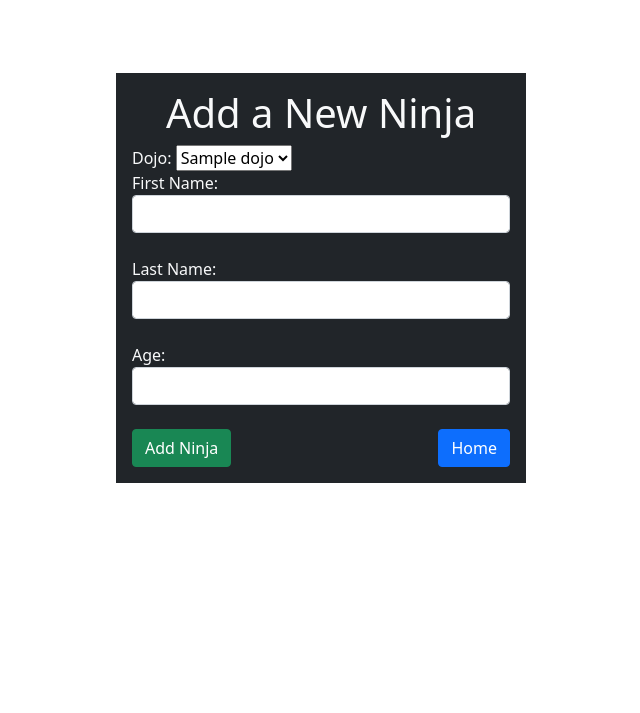
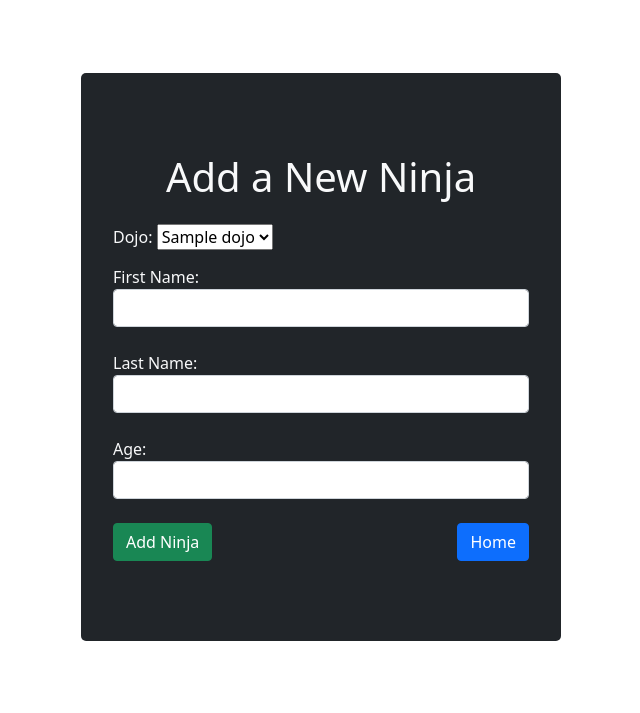
Before and after one commit to kathleenbk/dojos_and_ninjas, a Flask app: template flask_app/templates/newninja.html in a window 1280 px wide. Shown: the top 713 px of the page, without its empty margins (319-959 px from the left). Run offline with Flask 2, Linux system fonts and the light colour scheme; the template is opened without the code that fills it: most values are stand-ins (such as "Sample title", 1, 10 or a date in 2020).

Commit message:
updated styling

```diff
--- a/flask_app/templates/newninja.html
+++ b/flask_app/templates/newninja.html
@@ -8,26 +8,29 @@
     <title>New Ninja</title>
     <style>
         .box {
-            padding: 25px;
+            padding:25px 400px 25px 400px;
+
         }
         .select {
-            padding: 15px;
-            margin: 15px
+
+            margin: 15px 0px 15px 0px;
         }
         .other {
-            padding: 15px
+            padding: 15px;
+        }
+        .form {
+
+            border-radius: 5px;
         }
     </style>
 </head>
 <body>
     <div class="box">
-
-        <form action="/ninjas/create" method="POST" class="p-3 col-4 mx-auto my-5 bg-dark text-light">
-            <div>
+        <div class="form bg-dark text-light p-3 mx-auto my-5">
+            <form action="/ninjas/create" method="POST" class="p-3 mx-auto my-5">
                 <h1 class="text-center">Add a New Ninja</h1>
-            </div>
                 <label for="dojo">Dojo:</label>
-                <select name="dojo_id">
+                <select name="dojo_id" class="select">
                     {% for dojo in dojos %}
                     <option value= {{dojo.id}}>{{dojo.name}}</option>
                     {% endfor %}
@@ -49,6 +52,7 @@
                     <a href="/dojos" class="btn btn-primary" class="align-center">Home</a>
                 </div>
             </form>
+        </div>
 
     </div>
 </body>
```
Also changed, not shown: flask_app/templates/dojos.html (+9 -4 lines). Lines whose indentation alone changed are shown as unchanged.
